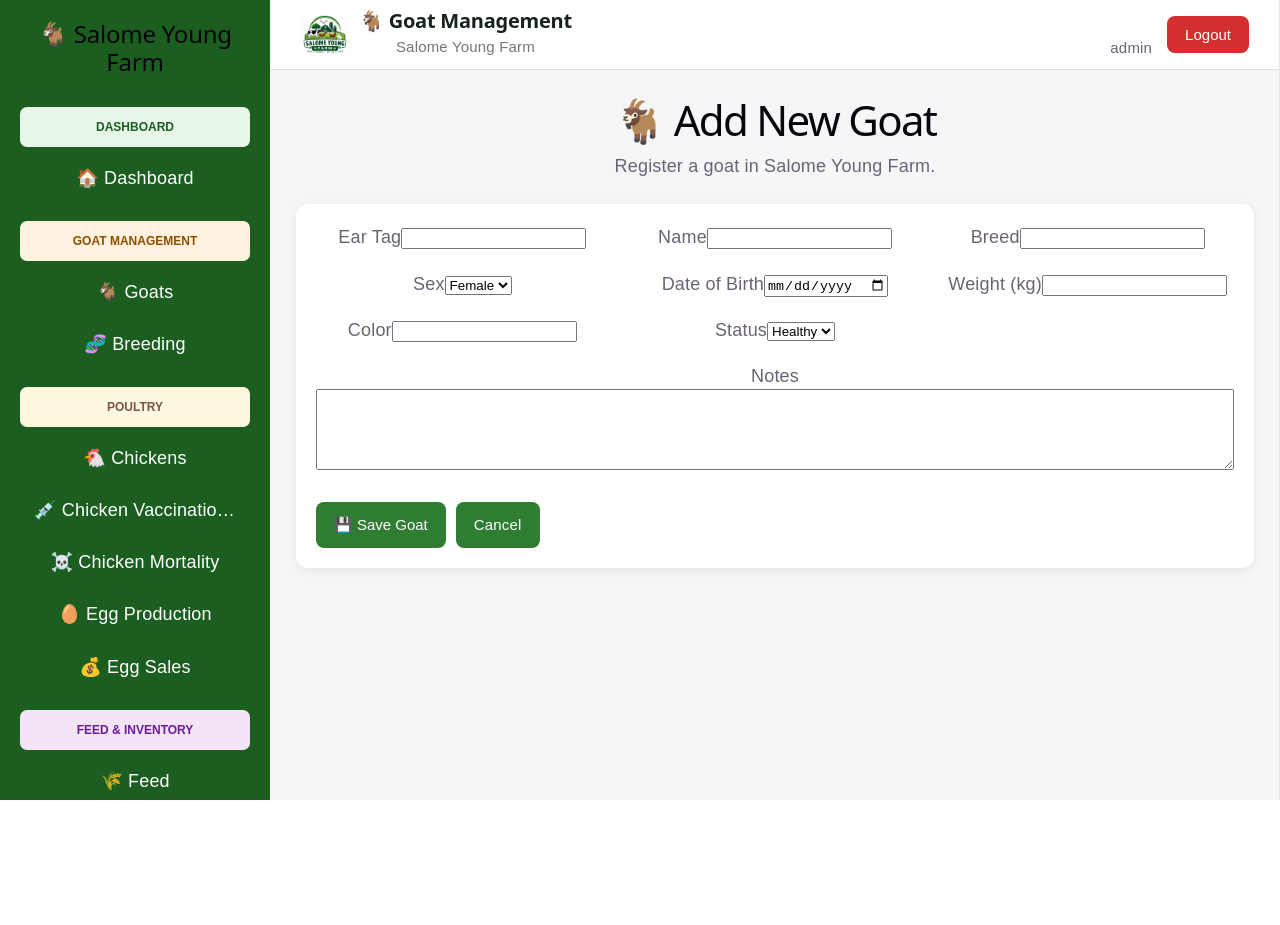
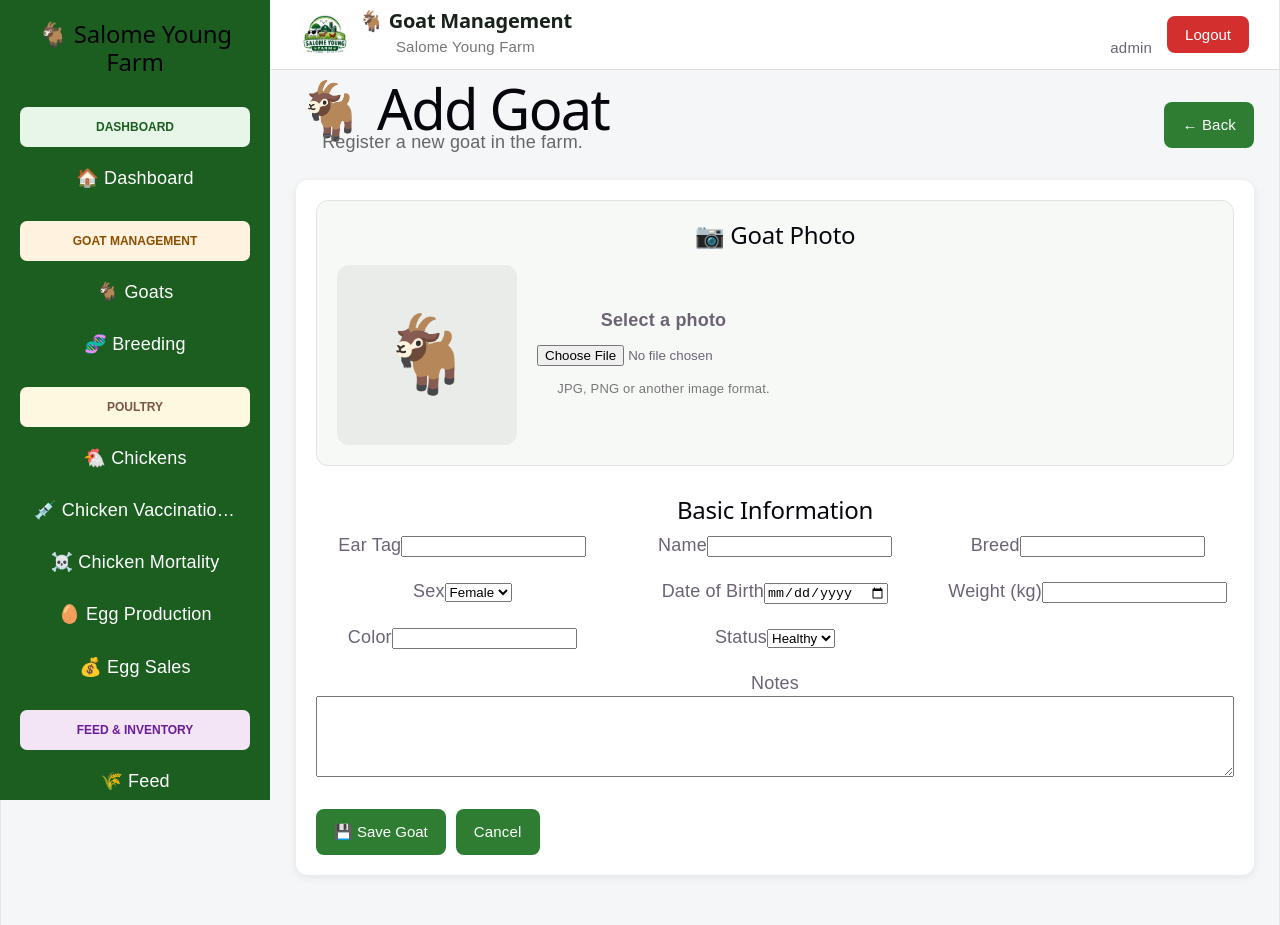
Before and after one commit to benksalome-arch/SalomeYoungFarm, a React app in the folder frontend/: page /goats/add in a window 1280 px wide. Before the commit the page ends 800 px from the top, so only its background shows below. Built offline with nearby package versions, Linux system fonts and the light colour scheme; no server answers; sample sign-in values are in the browser's storage; the HTML template or start-up script is replaced by a standard one.

Commit message:
Add goat photo upload and preview

```diff
--- a/frontend/src/pages/AddGoat.jsx
+++ b/frontend/src/pages/AddGoat.jsx
@@ -1,6 +1,6 @@
+import API_URL from "../api";
 import { useState } from "react";
-import { useNavigate, Link } from "react-router-dom";
-import API_URL from "../api";
+import { Link, useNavigate } from "react-router-dom";
 
 function AddGoat() {
   const navigate = useNavigate();
@@ -17,6 +17,10 @@ function AddGoat() {
     notes: "",
   });
 
+  const [selectedFile, setSelectedFile] = useState(null);
+  const [photoPreview, setPhotoPreview] = useState(null);
+  const [saving, setSaving] = useState(false);
+
   function handleChange(e) {
     setFormData({
       ...formData,
@@ -24,10 +28,37 @@ function AddGoat() {
     });
   }
 
+  function handlePhotoChange(e) {
+    const file = e.target.files?.[0];
+
+    if (!file) {
+      setSelectedFile(null);
+      setPhotoPreview(null);
+      return;
+    }
+
+    if (!file.type.startsWith("image/")) {
+      alert("Please select an image file.");
+      e.target.value = "";
+      return;
+    }
+
+    setSelectedFile(file);
+    setPhotoPreview(URL.createObjectURL(file));
+  }
+
   async function handleSubmit(e) {
     e.preventDefault();
 
+    if (saving) return;
+
+    setSaving(true);
+
     try {
+      // -----------------------------------
+      // 1. CREATE GOAT
+      // -----------------------------------
+
       const response = await fetch(
         `${API_URL}/api/goats`,
         {
@@ -35,7 +66,12 @@ function AddGoat() {
           headers: {
             "Content-Type": "application/json",
           },
-          body: JSON.stringify(formData),
+          body: JSON.stringify({
+            ...formData,
+            date_of_birth: formData.date_of_birth
+              ? String(formData.date_of_birth).split("T")[0]
+              : null,
+          }),
         }
       );
 
@@ -46,18 +82,81 @@ function AddGoat() {
           data.message ||
             "Failed to save goat."
         );
+        setSaving(false);
         return;
       }
 
+      // The create-goat controller should return the
+      // newly created goat ID.
+      const goatId =
+        data.id ||
+        data.goatId ||
+        data.insertId ||
+        data.goat?.id;
+
+      if (!goatId) {
+        console.error(
+          "Create goat response:",
+          data
+        );
+
         alert(
-        data.message ||
-          "Goat saved successfully!"
+          "Goat was saved, but the new goat ID was not returned. The photo cannot be uploaded yet."
         );
 
         navigate("/goats");
-    } catch (error) {
-      console.error(error);
-      alert("Failed to save goat.");
+        return;
+      }
+
+      // -----------------------------------
+      // 2. UPLOAD PHOTO IF SELECTED
+      // -----------------------------------
+
+      if (selectedFile) {
+        const photoData = new FormData();
+
+        photoData.append(
+          "photo",
+          selectedFile
+        );
+
+        const photoResponse = await fetch(
+          `${API_URL}/api/photos/${goatId}`,
+          {
+            method: "POST",
+            body: photoData,
+          }
+        );
+
+        const photoResult =
+          await photoResponse.json();
+
+        if (!photoResponse.ok) {
+          console.error(
+            "Photo upload error:",
+            photoResult
+          );
+
+          alert(
+            "Goat was saved, but the photo could not be uploaded."
+          );
+        }
+      }
+
+      alert("Goat added successfully!");
+
+      navigate(`/goats/${goatId}`);
+    } catch (err) {
+      console.error(
+        "Add goat error:",
+        err
+      );
+
+      alert(
+        "Database or network error."
+      );
+
+      setSaving(false);
     }
   }
 
@@ -66,49 +165,152 @@ function AddGoat() {
       style={{
         width: "100%",
         maxWidth: "100%",
-        minWidth: 0,
         boxSizing: "border-box",
       }}
     >
-      {/* PAGE HEADER */}
+      {/* HEADER */}
 
       <div
         style={{
+          display: "flex",
+          justifyContent:
+            "space-between",
+          alignItems: "center",
+          gap: "15px",
+          flexWrap: "wrap",
           marginBottom: "25px",
         }}
       >
+        <div>
           <h1
             style={{
               margin: 0,
-            fontSize: "42px",
-            lineHeight: 1.2,
             }}
           >
-          🐐 Add New Goat
+            🐐 Add Goat
           </h1>
 
           <p
             style={{
-            margin: "8px 0 0",
+              marginTop: "8px",
+              marginBottom: 0,
+              color: "#666",
             }}
           >
-          Register a goat in Salome Young Farm.
+            Register a new goat in the farm.
           </p>
         </div>
 
-      {/* FORM */}
+        <Link
+          to="/goats"
+          className="button"
+        >
+          ← Back
+        </Link>
+      </div>
 
       <div
         className="card"
         style={{
           width: "100%",
-          maxWidth: "100%",
-          minWidth: 0,
           boxSizing: "border-box",
         }}
       >
         <form onSubmit={handleSubmit}>
+          {/* PHOTO */}
+
+          <div
+            style={{
+              marginBottom: "30px",
+              padding: "20px",
+              background: "#f7f9f7",
+              borderRadius: "12px",
+              border: "1px solid #e0e5e0",
+            }}
+          >
+            <h2
+              style={{
+                marginTop: 0,
+                marginBottom: "15px",
+              }}
+            >
+              📷 Goat Photo
+            </h2>
+
+            <div
+              style={{
+                display: "flex",
+                gap: "20px",
+                alignItems: "center",
+                flexWrap: "wrap",
+              }}
+            >
+              {photoPreview ? (
+                <img
+                  src={photoPreview}
+                  alt="Goat preview"
+                  style={{
+                    width: "180px",
+                    height: "180px",
+                    objectFit: "cover",
+                    borderRadius: "12px",
+                    border: "1px solid #ccc",
+                  }}
+                />
+              ) : (
+                <div
+                  style={{
+                    width: "180px",
+                    height: "180px",
+                    display: "flex",
+                    alignItems: "center",
+                    justifyContent: "center",
+                    background: "#e9ece9",
+                    borderRadius: "12px",
+                    fontSize: "75px",
+                  }}
+                >
+                  🐐
+                </div>
+              )}
+
+              <div>
+                <label
+                  style={{
+                    display: "block",
+                    fontWeight: "600",
+                    marginBottom: "8px",
+                  }}
+                >
+                  Select a photo
+                </label>
+
+                <input
+                  type="file"
+                  accept="image/*"
+                  onChange={
+                    handlePhotoChange
+                  }
+                />
+
+                <p
+                  style={{
+                    marginTop: "8px",
+                    color: "#777",
+                    fontSize: "13px",
+                  }}
+                >
+                  JPG, PNG or another image format.
+                </p>
+              </div>
+            </div>
+          </div>
+
           {/* BASIC INFORMATION */}
+
+          <h2>
+            Basic Information
+          </h2>
 
           <div
             style={{
@@ -117,7 +319,6 @@ function AddGoat() {
                 "repeat(auto-fit, minmax(220px, 1fr))",
               gap: "20px",
               width: "100%",
-              minWidth: 0,
               boxSizing: "border-box",
             }}
           >
@@ -180,7 +381,9 @@ function AddGoat() {
               <input
                 type="date"
                 name="date_of_birth"
-                value={formData.date_of_birth}
+                value={
+                  formData.date_of_birth
+                }
                 onChange={handleChange}
               />
             </div>
@@ -275,8 +478,17 @@ function AddGoat() {
             <button
               className="button"
               type="submit"
+              disabled={saving}
+              style={{
+                opacity: saving ? 0.6 : 1,
+                cursor: saving
+                  ? "not-allowed"
+                  : "pointer",
+              }}
             >
-              💾 Save Goat
+              {saving
+                ? "Saving..."
+                : "💾 Save Goat"}
             </button>
 
             <Link
```
Lines whose indentation alone changed are shown as unchanged.
